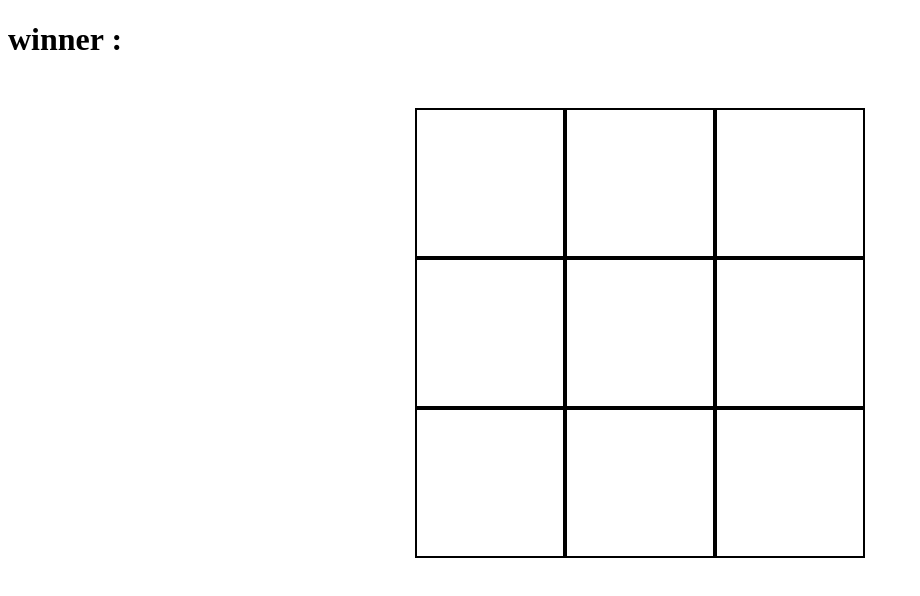
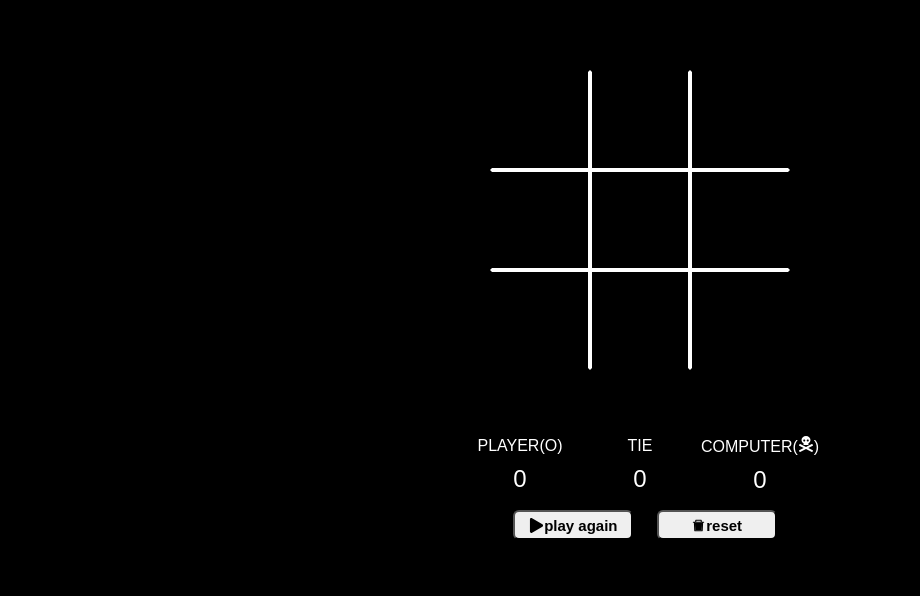
Before and after one commit to reettikgoswami/Tic-Tac-Toe-Unbeatable-AI, a React (Create React App) app: page / in a window 1280 px wide. Shown: the top 596 px of the page, without its empty margins (0-920 px from the left). Built offline with nearby package versions, Linux system fonts and the light colour scheme.

Commit message:
css style , score card added

```diff
--- a/package.json
+++ b/package.json
@@ -8,6 +8,7 @@
     "@testing-library/user-event": "^7.2.1",
     "react": "^16.13.1",
     "react-dom": "^16.13.1",
+    "react-icons": "^3.10.0",
     "react-scripts": "3.4.1"
   },
   "scripts": {
--- a/src/App.jsx
+++ b/src/App.jsx
@@ -1,7 +1,11 @@
 import React, { Component } from "react";
 import "./style.css";
 
-import {checkWinner , bestMove , checkTie} from "./utils"
+import {FaPlay} from "react-icons/fa";
+import {AiTwotoneDelete} from "react-icons/ai";
+import {FaSkullCrossbones} from "react-icons/fa"
+
+import { checkWinner, bestMove, checkTie } from "./utils";
 
 class App extends Component {
   constructor(props) {
@@ -13,20 +17,26 @@ class App extends Component {
         [null, null, null],
       ],
       nextMove: "X",
-      winner : null
+      winner: null,
+      computerWin: 0,
+      tiegame:0,
+      playerWin : 0
     };
   }
 
+
+
+
   eventHandelar(e) {
-    let index = e.target.dataset.key.split("-").map(cv=>Number(cv));
+    let index = e.target.dataset.key.split("-").map((cv) => Number(cv));
     let board = this.state.board;
-     if(board[index[0]][index[1]] !== null || this.state.winner)return;
+    if (board[index[0]][index[1]] !== null || this.state.winner) return;
 
-   if(this.state.nextMove == 'X'){
-     board[index[0]][index[1]] = "O" ;
+    if (this.state.nextMove === "X") {
+      board[index[0]][index[1]] = "O";
 
-     if(!checkTie(board)){
-      bestMove(board , "X" , "O");
+      if (!checkTie(board)) {
+        bestMove(board, "X", "O");
       }
       this.setState({
         board: board,
@@ -34,96 +44,72 @@ class App extends Component {
       });
     }
 
-     this.setState({winner : checkWinner(this.state.board)});
+    this.setState({ winner: checkWinner(this.state.board) });
+  }
+
+  boardClassGenerator(i, j) {
+    let boardClass = "box";
+    if (i == 0) {
+      boardClass += " " + "border_top";
+    }
+    if (j == 0) {
+      boardClass += " " + "border_left";
+    }
+    if (i == 2) {
+      boardClass += " " + "border_bottom";
+    }
+    if (j == 2) {
+      boardClass += " " + "border_right";
+    }
+    return boardClass;
   }
 
   render() {
     return (
       <>
-      <h1>winner :{this.state.winner ? this.state.winner : "" }</h1>
         <div className="container" onClick={(e) => this.eventHandelar(e)}>
-        <div className="box" data-key="0-0">
-
-          {this.state.board[0][0] == null ? (
+          {this.state.board.reduce((acc, row, i) => {
+            row.forEach((cv, j) => {
+              acc.push(
+                <div
+                  className={this.boardClassGenerator(i, j)}
+                  data-key={i + "-" + j}
+                >
+                  {cv === null ? (
                     ""
-          ) : this.state.board[0][0] === "X" ? (
-            <span data-key="0-0">&#10005;</span>
+                  ) : cv === "X" ? (
+                    <span data-key={i + "-" + j}>
+                      {/* &#10005; */}
+                      <FaSkullCrossbones/>
+                      </span>
                   ) : (
-            <span data-key="0-0">&#9711;</span>
+                    <span data-key={i + "-" + j}>&#9711;</span>
                   )}{" "}
                 </div>
-        <div className="box" data-key="0-1">
-          {this.state.board[0][1] == null ? (
-            ""
-          ) : this.state.board[0][1] === "X" ? (
-            <span data-key="0-1">&#10005;</span>
-          ) : (
-            <span data-key="0-1">&#9711;</span>
-          )}{" "}
+              );
+            });
+            return acc;
+          }, [])}
+
         </div>
-        <div className="box" data-key="0-2">
-          {this.state.board[0][2] == null ? (
-            ""
-          ) : this.state.board[0][2] === "X" ? (
-            <span data-key="0-2">&#10005;</span>
-          ) : (
-            <span data-key="0-2"> &#9711;</span>
-          )}{" "}
+
+        <div className="scoreContaner">
+          <div className = "playerScoreWrapper">
+            <span>PLAYER(O)</span>
+            <span><strong>0</strong></span>
           </div>
-        <div className="box" data-key="1-0">
-          {this.state.board[1][0] == null ? (
-            ""
-          ) : this.state.board[1][0] === "X" ? (
-            <span data-key="1-0">&#10005;</span>
-          ) : (
-            <span data-key="1-0">&#9711;</span>
-          )}{" "}
+          <div className = "playerScoreWrapper">
+            <span>TIE</span>
+            <span><strong>0</strong></span>
           </div>
-        <div className="box" data-key="1-1">
-          {this.state.board[1][1] == null ? (
-            ""
-          ) : this.state.board[1][1] === "X" ? (
-            <span data-key="1-1">&#10005;</span>
-          ) : (
-            <span data-key="1-1">&#9711;</span>
-          )}{" "}
+          <div className = "playerScoreWrapper">
+            <span>COMPUTER(<FaSkullCrossbones/>)</span>
+            <span><strong>0</strong></span>
           </div>
-        <div className="box" data-key="1-2">
-          {this.state.board[1][2] == null ? (
-            ""
-          ) : this.state.board[1][2] === "X"? (
-            <span data-key="1-2">&#10005;</span>
-          ) : (
-            <span data-key="1-2">&#9711;</span>
-          )}{" "}
         </div>
-        <div className="box" data-key="2-0">
-          {this.state.board[2][0] == null ? (
-            ""
-          ) : this.state.board[2][0] === "X" ? (
-            <span data-key="2-0">&#10005;</span>
-          ) : (
-            <span data-key="2-0">&#9711;</span>
-          )}{" "}
-        </div>
-        <div className="box" data-key="2-1">
-          {this.state.board[2][1] == null ? (
-            ""
-          ) : this.state.board[2][1] === "X"? (
-            <span data-key="2-1">&#10005;</span>
-          ) : (
-            <span data-key="2-1">&#9711;</span>
-          )}{" "}
-        </div>
-        <div className="box" data-key="2-2">
-          {this.state.board[2][2] == null ? (
-            ""
-          ) : this.state.board[2][2] === "X" ? (
-            <span data-key="2-2">&#10005;</span>
-          ) : (
-            <span data-key="2-2">&#9711;</span>
-          )}{" "}
-        </div>
+          <div className="playagainResetButtonWrapper">
+          <button><FaPlay/> play again</button>
+          <button><AiTwotoneDelete/>reset</button>
           </div>
       </>
     );
--- a/src/style.css
+++ b/src/style.css
@@ -4,10 +4,16 @@
   box-sizing: border-box;
 }
 
+body{
+  background-color: black;
+  color: white;
+}
+
 .container {
-  height: 450px;
-  width: 450px;
-  margin: 50px auto;
+  height: 300px;
+  width: 300px;
+  margin: 0px auto;
+  margin-top: 70px;
   display: flex;
   flex-wrap: wrap;
   align-items: center;
@@ -15,9 +21,9 @@
 }
 
 .box {
-  border: 2px solid black;
-  height: 150px;
-  width: 150px;
+  border: 2px solid rgb(255, 255, 255);
+  height: 100px;
+  width: 100px;
   display: flex;
   align-items: center;
   justify-content: space-evenly;
@@ -28,4 +34,74 @@ span {
   font-size: 60px;
   font-weight: 600;
   cursor: pointer;
+  color: white;
 }
+
+.border_top{
+  border-top: 2px solid black;
+}
+.border_bottom{
+  border-bottom: 2px solid black;
+}
+.border_right{
+  border-right: 2px solid black;
+}
+.border_left{
+  border-left: 2px solid black;
+}
+
+.scoreContaner{
+  height: 60px;
+  width: 360px;
+  margin: 0 auto;
+   display: flex;
+   margin-top: 60px;
+}
+.playerScoreWrapper{
+    width:120px;
+    height: 60px;
+    /* background-color: chocolate; */
+    display: flex;
+    flex-direction: column;
+    align-items: center;
+    justify-content: center;
+}
+.playerScoreWrapper span{
+  font-size: 16px;
+  font-weight: 300;
+  margin-top: 10px;
+  text-transform: uppercase;
+  font-family: Arial, Helvetica, sans-serif;
+}
+strong{
+  font-size: 24px;
+  font-weight: 300;
+}
+.playagainResetButtonWrapper{
+  height: 50px;
+  width: 300px;
+  text-transform: uppercase;
+  font-size: 12px;
+  margin: 0 auto;
+  margin-top: 10px;
+  display: flex;
+  align-items: center;
+  justify-content: space-evenly;
+}
+.playagainResetButtonWrapper button{
+    height: 30px;
+    font-size: 15px;
+    font-weight: 600;
+    width: 120px;
+    display: flex;
+    cursor: pointer;
+    align-items: center;
+    padding: 5px 10px;
+    margin-left: 10px;
+    justify-content: center;
+    border-radius: 6px;
+    -webkit-border-radius: 6px;
+    -moz-border-radius: 6px;
+    -ms-border-radius: 6px;
+    -o-border-radius: 6px;
+}
--- a/src/utils.js
+++ b/src/utils.js
@@ -25,8 +25,6 @@ export function checkWinner(grid){
    }
    return true;
  }
-
-
 
 // let ai = "X";
 // let human = "O";
```
Also changed, not shown: 1 other file (tests, documents, lock files or other folders). Lines whose indentation alone changed are shown as unchanged.
